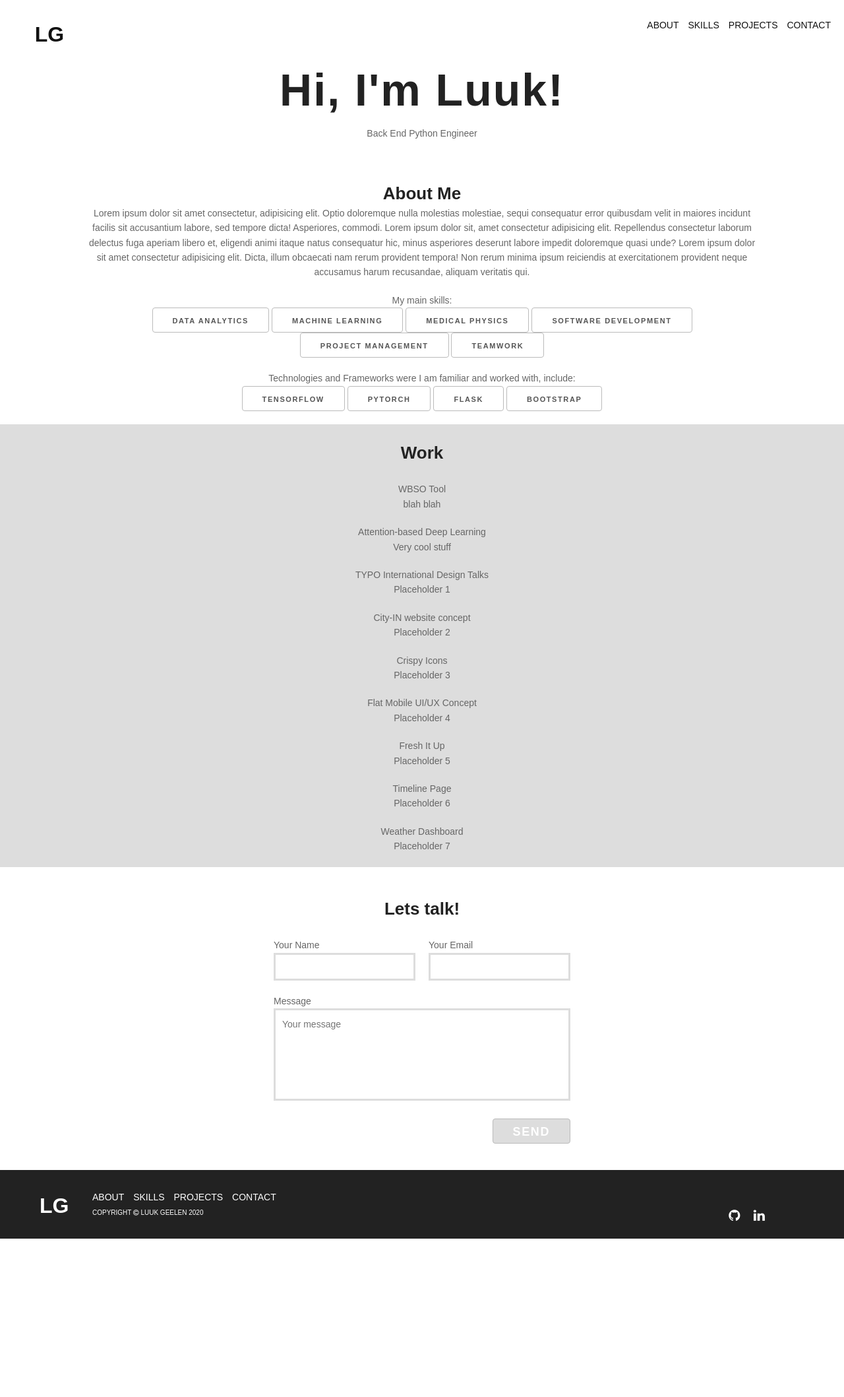
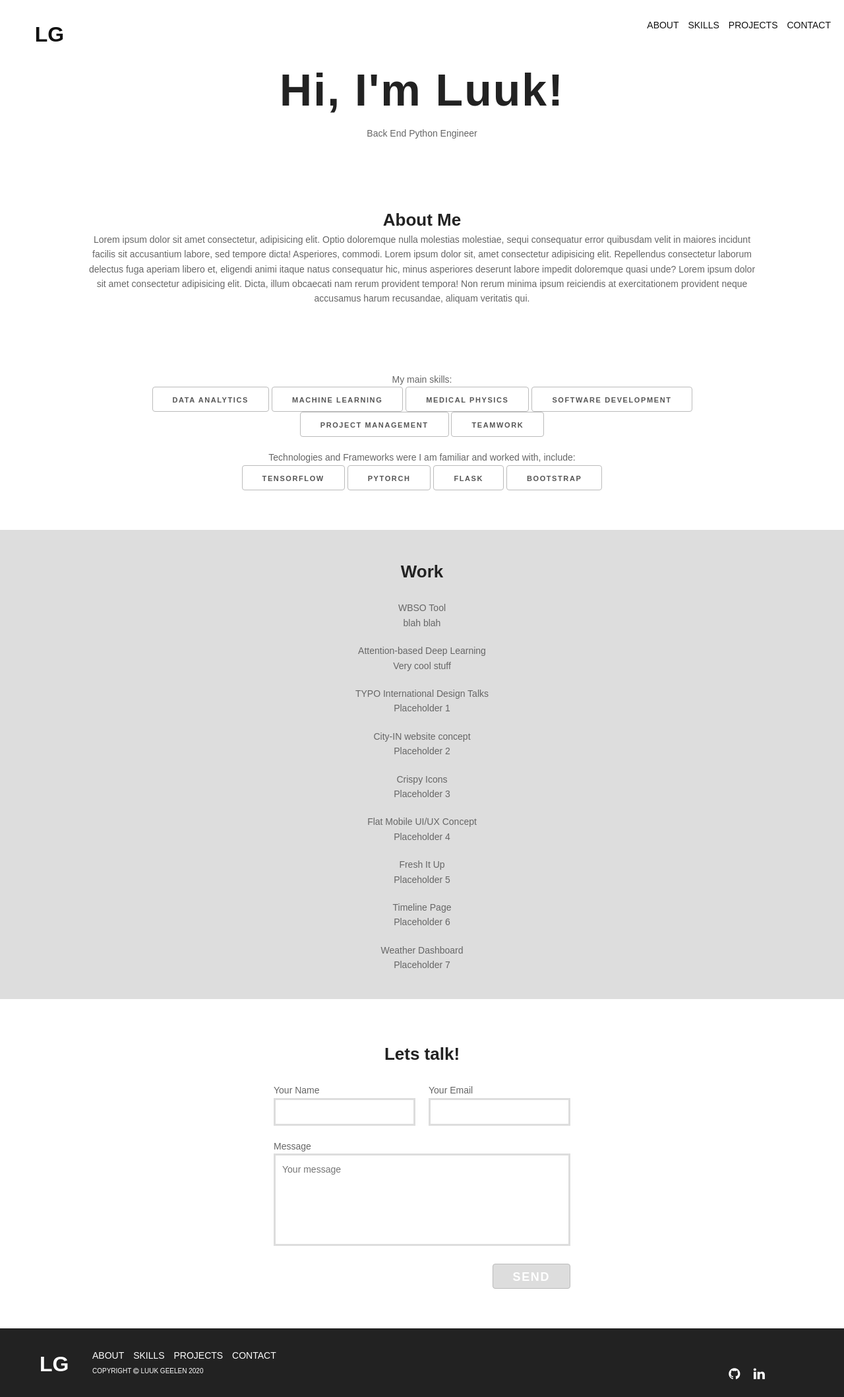
Before and after one commit to LuuckyG/PortfolioWebsite, a Jekyll site: the page built from index.html, in a window 1280 px wide. Shown: the whole page at 66% size. Built offline with Jekyll 4.4.1, drawn with Linux system fonts in a browser that asks for light colours; some web fonts are replaced; before the commit the page ends 1877 px from its top, so only the background shows below that.

Commit message:
Added padding to content wrapper

```diff
--- a/assets/css/3-modules/_content-wrapper.sass
+++ b/assets/css/3-modules/_content-wrapper.sass
@@ -1,5 +1,6 @@
 .content-wrapper
     width: 80%
     margin: 20px auto
+    padding: 20px
     align-items: center
     text-align: center
```
